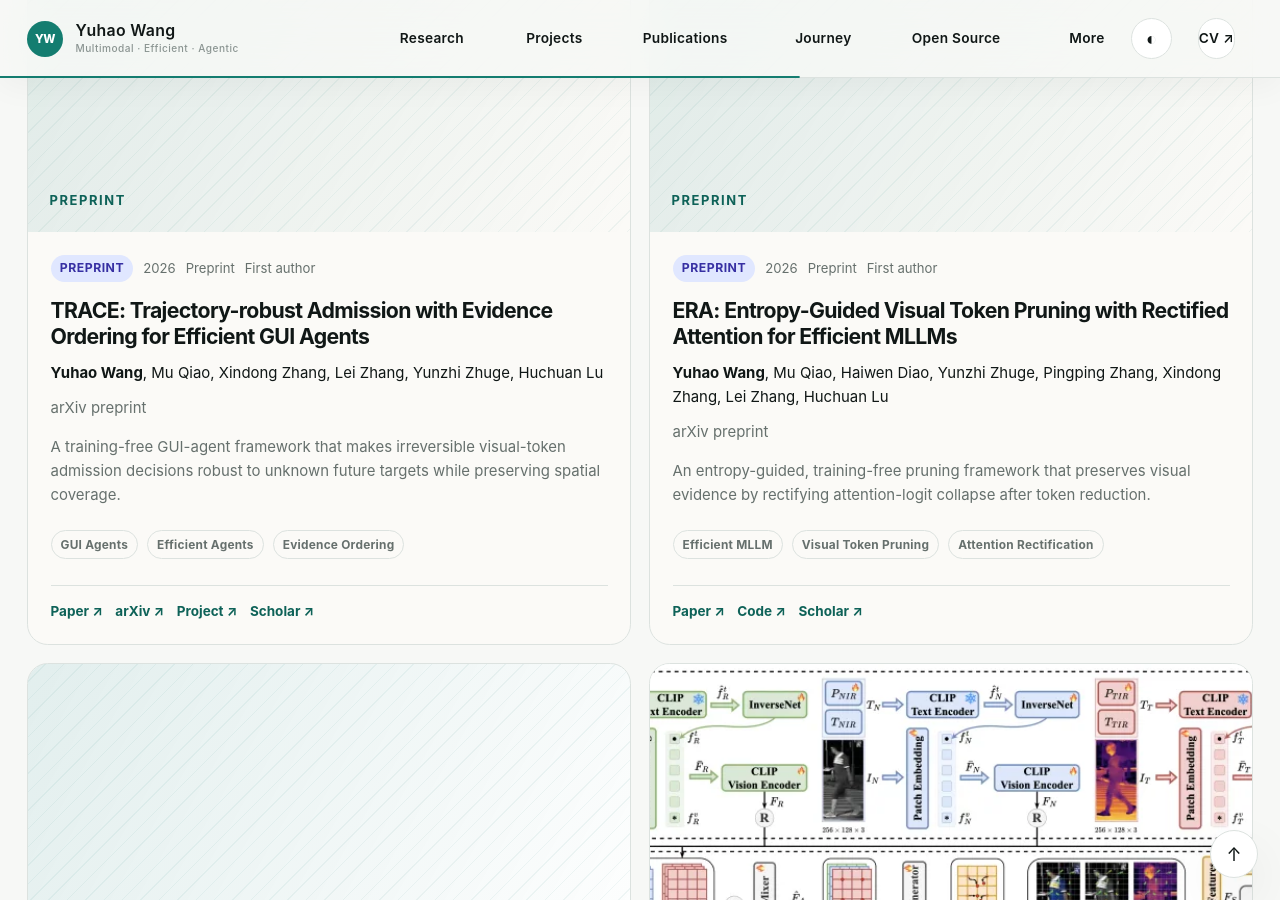
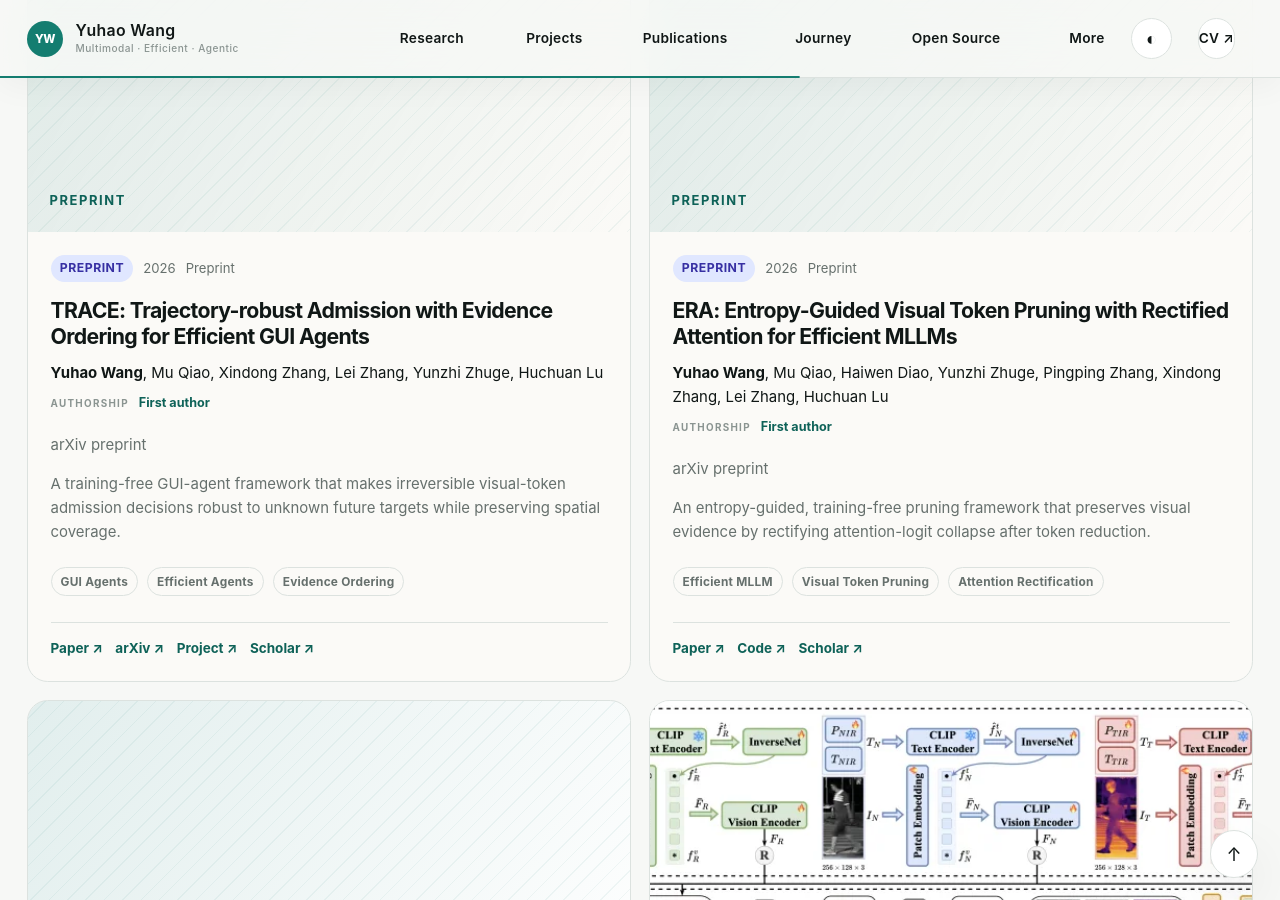
Before and after one commit to 924973292/924973292.github.io, a Jekyll site: the page built from _pages/about.md, in a window 1280 px wide and 900 px high, scrolled down 7930 px. Built offline with Jekyll 4.4.1, drawn with Linux system fonts in a browser that asks for light colours; some of the changed text lies outside the part shown.

Commit message:
Polish publication sorting and authorship filters
Co-authored-by: Cursor <cursoragent@cursor.com>

```diff
--- a/_includes/publication-card.html
+++ b/_includes/publication-card.html
@@ -32,11 +34,18 @@
       <span class="status-pill status-pill--{{ publication.status_class }}">{{ publication.status }}</span>
       <span>{{ publication.year }}</span>
       {% if publication.type %}<span>{{ publication.type }}</span>{% endif %}
-      {% if publication.role %}<span>{{ publication.role }}</span>{% endif %}
       <span class="publication-citation" data-live-citations hidden></span>
     </div>
     <h3 class="publication-card__title">{{ publication.title }}</h3>
     <p class="publication-card__authors">{{ publication.authors }}</p>
+    {% if publication.role %}
+      <div class="publication-card__authorship" aria-label="Authorship contribution">
+        <span class="micro-label">Authorship</span>
+        <strong>{{ publication.role }}</strong>
+        {% if publication.role == "Co-first author" %}<span>† Shared first authorship</span>{% endif %}
+        {% if publication.role == "Co-corresponding author" %}<span>* Corresponding author</span>{% endif %}
+      </div>
+    {% endif %}
     <p class="publication-card__venue">{{ publication.venue }}</p>
     {% if publication.summary %}<p class="publication-card__summary">{{ publication.summary }}</p>{% endif %}
 
--- a/_sass/_research.scss
+++ b/_sass/_research.scss
@@ -405,6 +405,7 @@
   display: flex;
   flex: 1;
   flex-direction: column;
+  min-width: 0;
   padding: 1.25rem;
 }
 
@@ -451,6 +452,7 @@
   font-size: 1.18rem;
   letter-spacing: -0.03em;
   line-height: 1.25;
+  overflow-wrap: anywhere;
 }
 
 .publication-card__authors,
@@ -459,10 +461,34 @@
   margin: 0 0 0.6rem;
   font-size: 0.83rem;
   line-height: 1.6;
+  overflow-wrap: anywhere;
 }
 
 .publication-card__authors {
   color: var(--research-ink);
+}
+
+.publication-card__authorship {
+  display: flex;
+  flex-wrap: wrap;
+  align-items: baseline;
+  gap: 0.25rem 0.55rem;
+  margin: -0.15rem 0 0.65rem;
+  color: var(--research-muted);
+  font-family: $sans-serif-narrow;
+  font-size: 0.67rem;
+  line-height: 1.35;
+
+  .micro-label {
+    color: var(--research-subtle);
+    font-size: 0.55rem;
+  }
+
+  strong {
+    color: var(--research-accent-dark);
+    font-size: 0.7rem;
+    font-weight: 700;
+  }
 }
 
 .publication-card__venue,
```
Also changed, not shown: other parts of _includes/publication-card.html (+2 -0 lines), _data/publications.yml (+25 -0 lines), _pages/publications.md (+2 -2 lines), assets/js/_main.js (+6 -2 lines), assets/js/main.min.js.
